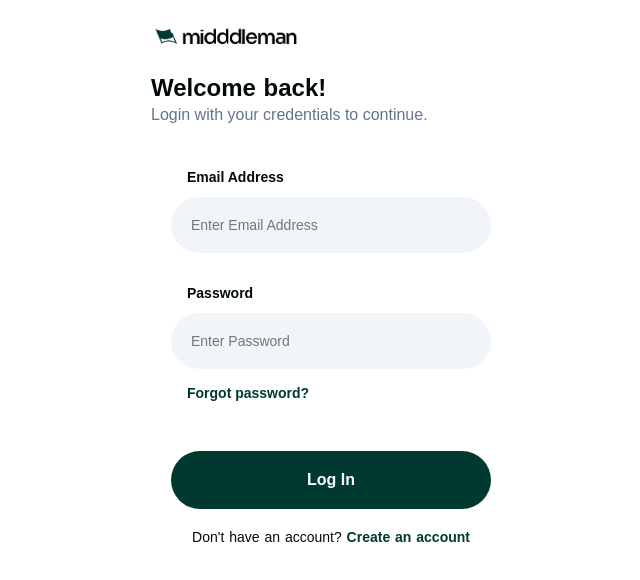
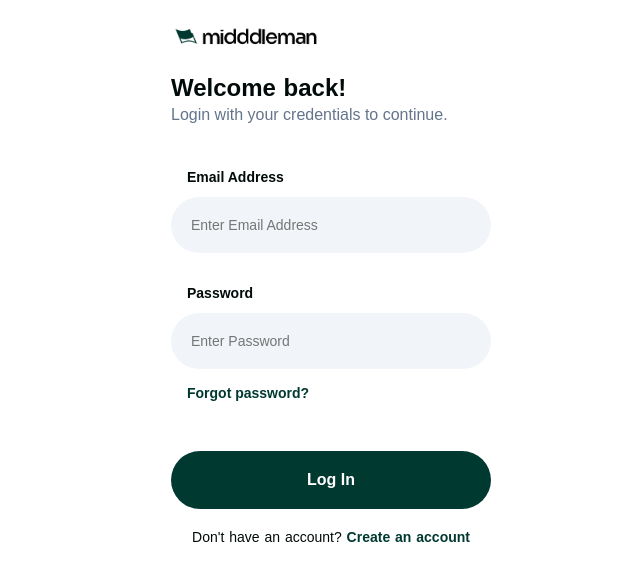
Before and after one commit to AllisonFavour/middleman-clone, a plain HTML site: page login.html in a window 1280 px wide. Shown: the whole page, without its empty margins (324-964 px from the left). Drawn offline with Linux system fonts and the light colour scheme; a web font is replaced by a local one.

Commit message:
add more padding inline start on the logo and

```diff
--- a/styles/login.css
+++ b/styles/login.css
@@ -28,6 +28,7 @@ body {
 .login-logo {
   width: 160px;
   height: 34.1px;
+  padding-inline-start: 20px;
 }
 
 .login-logo img {
@@ -40,6 +41,7 @@ body {
   height: 95px;
   margin: 16px 0 0;
   padding: 0 0 40px;
+  padding-inline-start: 20px;
 }
 
 .header h1 {
```
